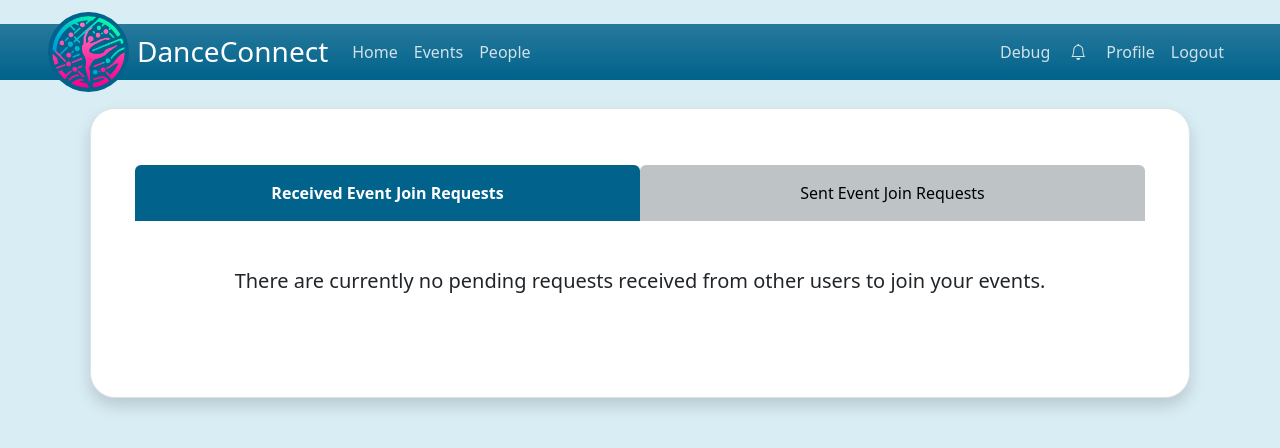
After one commit to AndrewHocking/Dance-Connect, a Flask app: page /notifications in a window 1280 px wide. The commit adds this page. Shown: the top 448 px of the page. Run offline with Flask 3, Linux system fonts and the light colour scheme; a user stored in the database is signed in; parts of the project's set-up code (start-up, migrations or seed data) failed here and were passed over.

Commit message:
Implementation of Notifications UI
- Built notifications page
- Added notifications to navbar
- Adjusted EventParticipant db model into an Association Object with a role field

```diff
--- a/website/__init__.py
+++ b/website/__init__.py
@@ -45,6 +45,7 @@ def create_app():
     from .routes.ui.people import people
     from .routes.ui.events import events
     from .routes.ui.debug import debug_route
+    from .routes.ui.notifications import notifications
     from .routes.api.user import user_api
     from .routes.api.event import event_api
 
@@ -53,6 +54,7 @@ def create_app():
     app.register_blueprint(people, url_prefix='/')
     app.register_blueprint(events, url_prefix='/')
     app.register_blueprint(debug_route, url_prefix='/')
+    app.register_blueprint(notifications, url_prefix='/')
     app.register_blueprint(user_api, url_prefix='/api/')
     app.register_blueprint(event_api, url_prefix='/api/')
 
--- a/website/models/user/user.py
+++ b/website/models/user/user.py
@@ -5,7 +5,7 @@ from sqlalchemy.orm import Mapped, mapped_column, relationship
 from sqlalchemy.ext.declarative import declarative_base
 from flask_login import UserMixin  # adds login_manager required methods
 from .user_tag import UserTag
-from ..event.event import Event
+from ..event.event import Event, EventParticipant
 from ... import db, login_manager
 
 Base = declarative_base()
@@ -79,5 +79,7 @@ class User(db.Model, UserMixin):
     events_organized: Mapped[List['Event']] = relationship(
         'Event', back_populates='organizer')
     events_participated: Mapped[List['Event']] = relationship(
-        'Event', secondary='event_participants', back_populates='participants')
+        'Event', secondary="event_participants", back_populates="participants", viewonly=True)
+    participants_association: Mapped[List['EventParticipant']] = relationship(
+        'EventParticipant', back_populates='user')
     # TODO: add profile_picture: Mapped[str] = mapped_column(String, nullable=False, default="default.jpg")
--- a/website/orm/user/user.py
+++ b/website/orm/user/user.py
@@ -93,9 +93,6 @@ def read_users(
             queries.append(func.lower(UserTag.name) == func.lower(tag))
 
         users = users.join(User.tags).filter(or_(*queries))
-
-    print(user_types, filter_tags)
-    print(users)
 
     # TODO: Add support for filtering by user tags
     users = users.all()
--- a/website/routes/ui/auth.py
+++ b/website/routes/ui/auth.py
@@ -14,7 +14,7 @@ def login():
         email = request.form.get('email')
         password = request.form.get('password')
 
-        user = User.query.filter_by(email=email).first()
+        user: User = User.query.filter_by(email=email).first()
         if user:
             if user.password == password:
                 flash('Logged in successfully!', category='success')
--- a/website/routes/ui/events.py
+++ b/website/routes/ui/events.py
@@ -165,4 +165,5 @@ def event_details(event_id: int):
     from ... import db
     from ...models.event import Event
     event: Event = db.session.query(Event).get(event_id)
+    print([el.display_name for el in event.participants])
     return render_template("event-details.html", user=current_user, event=event)
--- /dev/null
+++ b/website/routes/ui/notifications.py
@@ -0,0 +1,112 @@
+from collections import defaultdict
+from flask import Blueprint, render_template, redirect, url_for, request
+from flask_login import current_user, login_required
+from random import randrange
+
+from ...orm.user.notifications import add_event_request_notification, accept_event_request_notification, deny_event_request_notification
+from ...orm.user.user import read_users, read_single_user
+from ...orm.event.event import read_event
+from ...models.user import EventRequestNotification, User
+from ...models.event import Event
+
+notifications = Blueprint('notifications', __name__)
+
+
+class EventNotification:
+    event: Event
+    notification_list: list[EventRequestNotification]
+
+    def __init__(self, event, notifications):
+        self.event = event
+        self.notification_list = notifications
+
+
+@notifications.route('/notifications', methods=['GET', 'POST'])
+@login_required
+def notification_list():
+    show_recv_notifications = True
+
+    if request.method == "POST":
+        if request.form.get("accept") is not None:
+            notification_id = int(request.form["accept"].split("accept-")[1])
+            print('id', notification_id)
+            resp = accept_event_request_notification(notification_id)
+
+        elif request.form.get("decline") is not None:
+            notification_id = int(request.form["decline"].split("decline-")[1])
+            resp = deny_event_request_notification(notification_id)
+
+        elif request.form.get("cancel") is not None:
+            notification_id = int(request.form["cancel"].split("cancel-")[1])
+            resp = deny_event_request_notification(notification_id)
+            show_recv_notifications = False
+
+        elif request.form.get("recv-button") is not None:
+            show_recv_notifications = True
+
+        elif request.form.get("sent-button") is not None:
+            show_recv_notifications = False
+
+    '''
+    for i in range(3):
+        users = read_users()["data"]
+        user: User = users[randrange(len(users))]
+
+        events = list(read_event()["data"])
+        events = [
+            event for event in events if event not in current_user.events_organized]
+        event = events[randrange(len(events))]
+
+        my_events = current_user.events_organized
+        my_event = my_events[randrange(len(my_events))]
+
+        if i % 3 == 0:
+            new_notif = add_event_request_notification(
+                current_user, event.id, "dancer")
+            print(new_notif["message"])
+        elif i % 3 == 1:
+            new_notif = add_event_request_notification(
+                user, my_event.id, "choreographer")
+            print(new_notif["message"])
+        else:
+            new_notif = add_event_request_notification(
+                user, my_event.id, "Writer")
+            print(new_notif["message"])
+    '''
+
+    notifications = []
+    if show_recv_notifications:
+        notifications = load_recv_notifications(current_user)
+    else:
+        notifications = load_sent_notifications(current_user)
+
+    print(notifications)
+
+    return render_template('notification_view.html', user=current_user, recv_req=show_recv_notifications, notifications=notifications)
+
+
+def load_recv_notifications(user: User) -> list:
+    notifications = defaultdict(list[EventRequestNotification])
+
+    recv_notifications: list[EventRequestNotification] = user.received_notifications
+
+    for notification in recv_notifications:
+        notifications[notification.event_id].append((notification))
+
+    notifications = [EventNotification(
+        notifications[event_id][0].event, notifications[event_id]) for event_id in notifications]
+
+    notifications.sort(key=lambda x: x.event.title)
+    for event in notifications:
+        event.notification_list.sort(key=lambda x: x.sender.display_name)
+
+    return notifications
+
+
+def load_sent_notifications(user: User) -> list:
+    notifications: list[EventRequestNotification] = user.sent_notifications
+
+    notifications.sort(key=lambda x: x.recipient.display_name)
+    notifications.sort(key=lambda x: x.event.title)
+
+    return notifications
--- a/website/static/style/base.css
+++ b/website/static/style/base.css
@@ -61,6 +61,47 @@ body {
     display: none;
 }
 
+.nav-link.nav-notification {
+    color: black
+}
+.nav-link.nav-notification:hover{
+    background-color: #43a5cf;
+    border-color: #43a5cf;
+    color: white;
+}
+.nav-link.nav-notification.selected {
+    background-color: #01628B;
+    font-weight: bold;
+    color: white;
+}
+.nav-link.nav-notification.selected:hover {
+    border-color: #01628B;
+}
+
+.notification-button {
+    width: 65px;
+    padding: 5px;
+}
+
+.notification-img {
+    width: 45px;
+    height: 45px;
+}
+
+.notification-title {
+    min-width: 105px;
+    max-width: 105px;
+}
+
+.notification-item {
+    background-color: #d6eef8;
+}
+
+.bg-grey {
+    background-color: #bec4c6;
+}
+
+
 @media only screen and (max-width: 768px) {
     /* For mobile phones: */
     #form-filter {
--- a/website/templates/base.html
+++ b/website/templates/base.html
@@ -34,6 +34,24 @@
             <div class="navbar-nav navbar-right">
                 <a class="nav-link" id="debug" href="/debug">Debug</a>
                 {% if user.is_authenticated %}
+                <a class="nav-link d-none d-md-block" id="notifications" href="/notifications">
+                    <i class="bi bi-bell p-1 position-relative">
+                    {% if user.received_notifications|length > 0 %}
+                        <div class="position-absolute top-0 start-100 translate-middle badge fst-normal rounded-pill btn-primary p-1">
+                            {{ user.received_notifications|length }}
+                        </div>
+                    {% endif %}
+                    </i>
+                </a>
+                <a class="nav-link d-md-none position-relative" id="notifications" href="/notifications">
+                    <span class="position-relative pe-3">Notifications
+                    {% if user.received_notifications|length > 0 %}
+                        <div class="position-absolute top-0 start-100 translate-middle badge fst-normal rounded-pill btn-primary p-1">
+                            {{ user.received_notifications|length }}
+                        </div>
+                    {% endif %}
+                    </span>
+                </a>
                 <a class="nav-link" id="profile" href="/people/{{user.id}}">Profile </a>
                 <a class="nav-link" id="logout" href="/logout">Logout</a>
                 {% else %}
--- /dev/null
+++ b/website/templates/notification_view.html
@@ -0,0 +1,132 @@
+{% extends "base.html" %}
+{% block title %}Notifications{% endblock %}
+{% block content %}
+<form method="POST" class="p-2">
+
+    <ul class="nav rounded-top row align-items-stretch">
+        <li class="col-6 p-0 text-center nav-item">
+            <button
+                class="d-flex align-items-center justify-content-center nav-link p-3 rounded-top w-100 h-100 {{ 'selected' if recv_req else 'bg-grey' }} nav-notification"
+                name="recv-button">
+
+                Received Event Join Requests
+            </button>
+        </li>
+        <li class="col-6 p-0 text-center nav-item">
+            <button
+                class="d-flex align-items-center justify-content-center nav-link p-3 rounded-top w-100 h-100 {{ 'selected' if not recv_req else 'bg-grey' }} nav-notification"
+                name="sent-button">
+
+                Sent Event Join Requests
+            </button>
+        </li>
+    </ul>
+
+    {% if recv_req %}
+        <div class="py-2 py-sm-4 p-1 p-sm-3">
+        {% if notifications|length > 0 %}
+        {% for event_notifications in notifications %}
+            <div class="mb-5">
+                <p class="h3 p-2 border-bottom border-4 border-dark">Event:&nbsp{{ event_notifications.event.title }}</p>
+                <div class="px-md-5">
+                {% for notification in event_notifications.notification_list %}
+                    <div class="row pt-2 pb-4 py-md-2">
+                        <div class="col order-1 d-flex align-items-center text-wrap">
+                            <img class="rounded-circle p-1 me-2 notification-img" src="{{url_for('static', filename='images/placeholder.jpg')}}"
+                                alt="DanceConnect Logo" />
+                            <div class="h5 m-0">{{ notification.sender.display_name }}</div>
+                        </div>
+                        <div class="col order-4 order-md-2 d-flex flex-row align-items-center flex-wrap">
+                            <span class="h6 m-0 fw-bold">Role:&nbsp </span>
+                            <div class="h6 m-0 text-wrap">{{ notification.role }}</div>
+                        </div>
+
+                        <div class="order-3 d-md-none w-100 pt-1"></div>
+
+                        <div class="col-auto px-1 order-2 order-md-3 d-flex align-items-center">
+                            <button name="accept" value="accept-{{notification.id}}" class="btn btn-primary notification-button">Accept</button>
+                        </div>
+                        <div class="col-auto px-1 order-5 order-md-4 d-flex align-items-center">
+                            <button name="decline" value="decline-{{notification.id}}" class="btn btn-secondary notification-button">Decline</button>
+                        </div>
+                    </div>
+
+                    <div class="d-md-none border-bottom border-2 border-sm-0"></div>
+                {% endfor %}
+                </div>
+            </div>
+        {% endfor %}
+        {% else %}
+            <div class="h5 my-4 text-center">There are currently no pending requests received from other users to join your events.</div>
+        {% endif %}
+        </div>
+
+    {% else %}
+
+        <div class="py-2 py-sm-4 p-1 p-sm-3">
+        {% if notifications|length > 0 %}
+            <div class="d-none d-md-block">
+                <div class="row border-bottom border-4 border-dark pb-2 mb-1 px-3 px-lg-4">
+                    <div class="col h4 m-0 fw-bold">Event</div>
+                    <div class="col h4 m-0 fw-bold">Organizer</div>
+                    <div class="col h4 m-0 fw-bold">Requested Role</div>
+                    <div class="col-auto">
+                        <div class="notification-button"></div>
+                    </div>
+                </div>
+
+                {% for notification in notifications %}
+                <div class="row pt-1 pb-3 py-md-2 px-3 px-lg-4">
+                    <div class="col d-flex flex-row align-items-center">
+                        <img class="rounded-3 p-1 me-2 notification-img" src="{{url_for('static', filename='images/placeholder.jpg')}}"
+                                alt="DanceConnect Logo" />
+                        <div class="h6 m-0">{{ notification.event.title }}</div>
+                    </div>
+                    <div class="col d-flex flex-row align-items-center">
+                        <img class="rounded-circle p-1 me-2 notification-img" src="{{url_for('static', filename='images/placeholder.jpg')}}"
+                                alt="DanceConnect Logo" />
+                        <div class="h6 m-0">{{ notification.recipient.display_name }}</div>
+                    </div>
+                    <div class="col h6 m-0 d-flex align-items-center">
+                        {{ notification.role }}
+                    </div>
+                    <div class="col-auto d-flex align-items-center">
+                        <button name="cancel" value="cancel-{{notification.id}}" class="btn btn-primary notification-button">Cancel</button>
+                    </div>
+                </div>
+                {% endfor %}
+            </div> <!-- Desktop Section End -->
+
+            <div class="d-md-none">
+                {% for notification in notifications %}
+                <div class="row pt-3 pb-4 border-bottom border-2">
+                    <div class="col-12 mb-1 d-flex flex-row align-items-center">
+                        <div class="fw-bold h6 mb-0 me-2 me-sm-5 notification-title">Event</div>
+                        <img class="rounded-3 p-1 me-2 notification-img" src="{{url_for('static', filename='images/placeholder.jpg')}}"
+                                alt="DanceConnect Logo" />
+                        <div class="h6 mb-0">{{ notification.event.title }}</div>
+                    </div>
+                    <div class="col-12 mb-1 d-flex flex-row align-items-center">
+                        <div class="fw-bold h6 mb-0 me-2 me-sm-5 notification-title">Organizer</div>
+                        <img class="rounded-circle p-1 me-2 notification-img" src="{{url_for('static', filename='images/placeholder.jpg')}}"
+                                alt="DanceConnect Logo" />
+                        <div class="h6 mb-0">{{ notification.recipient.display_name }}</div>
+                    </div>
+                    <div class="col-12 mb-1 d-flex align-items-center">
+                        <div class="fw-bold h6 mb-0 me-2 me-sm-5 notification-title">Requested Role</div>
+                        <div class="h6 mb-0">{{ notification.role }}</div>
+                    </div>
+                    <div class="col-12 d-flex justify-content-center">
+                        <button name="cancel" value="cancel-{{notification.id}}" class="btn btn-primary notification-button">Cancel</button>
+                    </div>
+                </div>
+                {% endfor %}
+            </div> <!-- Mobile Section End -->
+        {% else %}
+            <div class="h5 my-4 text-center">You currently have no pending requests to join events of other users.</div>
+        {% endif %}
+        </div>
+    {% endif %}
+
+</form>
+{% endblock %}
```
Also changed, not shown: website/models/event/event.py (+10 -1 lines), website/orm/user/notifications.py (+36 -10 lines), instance/database.db.
